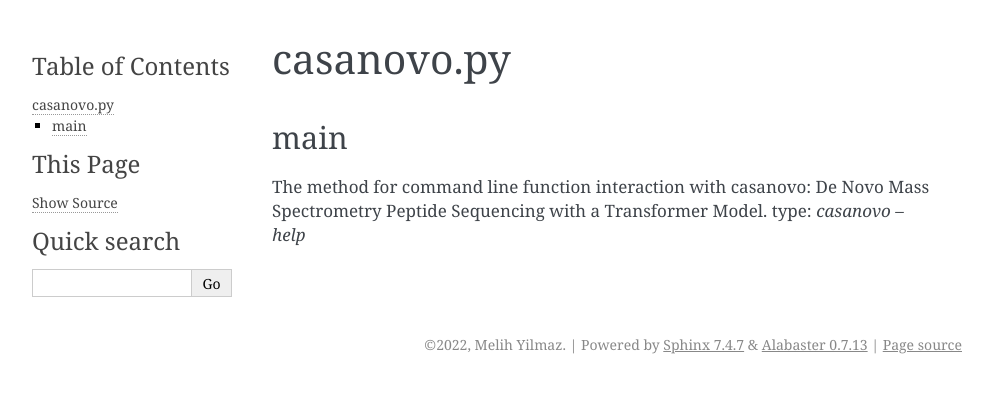
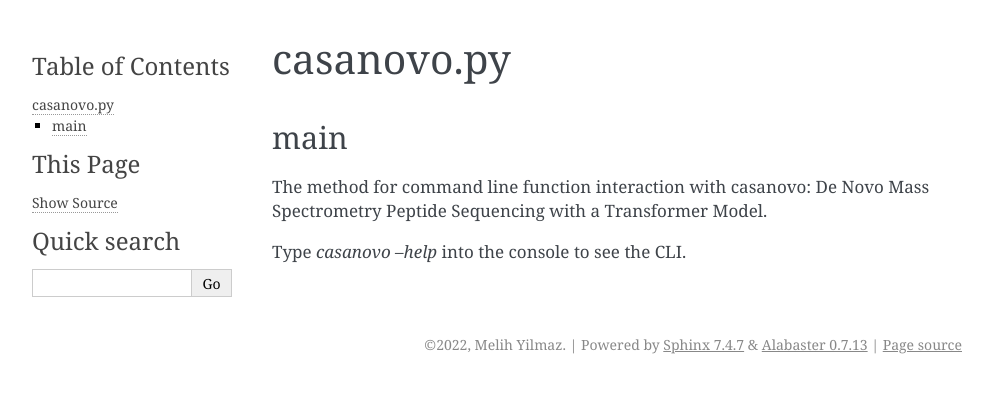
Before and after one commit to Noble-Lab/casanovo, a Sphinx documentation site: the page built from docs/source/casanovo.rst, in a window 1280 px wide. Shown: the top 393 px of the page, without its empty margins (148-1141 px from the left). Built offline with Sphinx 7.4.7, drawn with Linux system fonts in a browser that asks for light colours.

Commit message:
final formatting, part 1 of doc done!

```diff
--- a/docs/source/casanovo.rst
+++ b/docs/source/casanovo.rst
@@ -5,4 +5,5 @@ main
 ------
 
 The method for command line function interaction with casanovo: De Novo Mass Spectrometry Peptide Sequencing with a Transformer Model.
-type: `casanovo --help`
+
+Type `casanovo --help` into the console to see the CLI.
```
